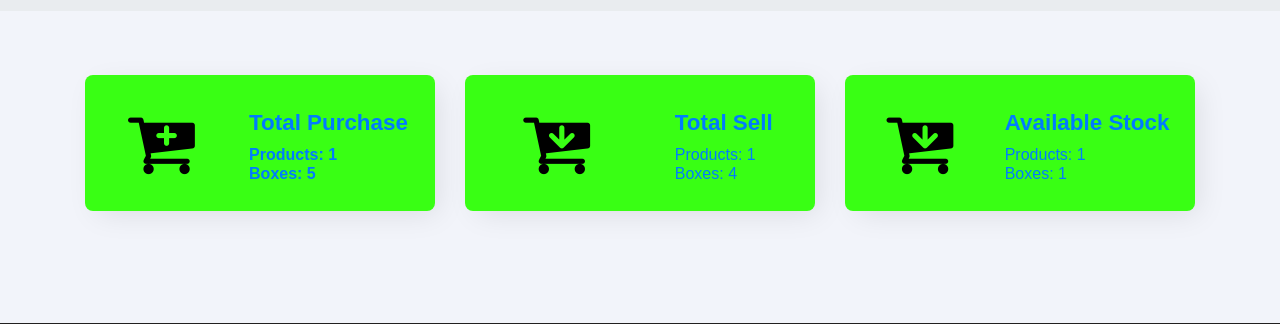
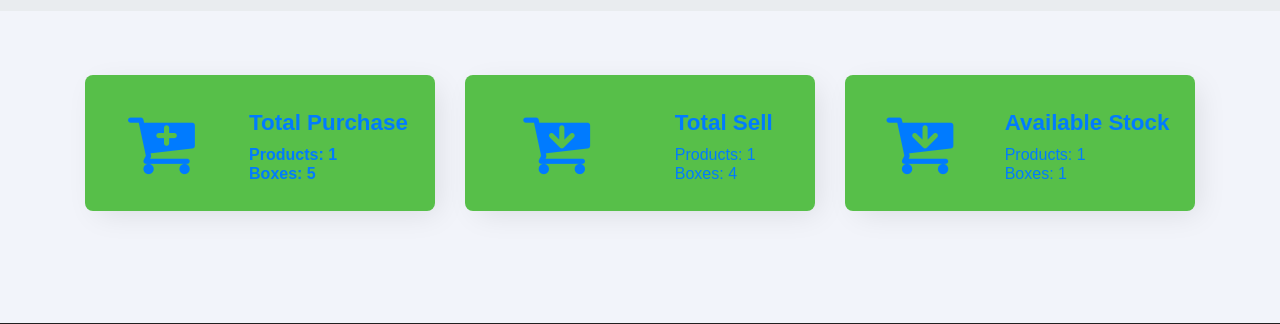
Before and after one commit to sujeetsb/Agro-Fruits-Vegetables-Selling, a Flask app: a page that uses templates/admin/admin_dashboard.html in a window 1280 px wide. Shown: the part 121-445 px from the top of the page. Run offline with Flask 2, Linux system fonts and the light colour scheme; the visitor is signed in with stand-in values (Sample User, id 1); some libraries are stand-ins or nearby versions.

Commit message:
UI changes in colour

```diff
--- a/templates/admin/admin_dashboard.html
+++ b/templates/admin/admin_dashboard.html
@@ -14,7 +14,7 @@ section {
 }
 .wrap {
     display: flex;
-    background-color: #39ff14;
+    background-color: #57BF49;
     padding: 1rem 1rem 1rem 1rem;
     border-radius: 0.5rem;
     box-shadow: 7px 7px 30px -5px rgba(0,0,0,0.1);
@@ -22,7 +22,7 @@ section {
 }
 
 .wrap:hover {
-    color: white;
+    color: black;
 }
 
 .ico-wrap {
@@ -31,7 +31,7 @@ section {
 
 .mbr-iconfont {
     font-size: 4.5rem !important;
-    color: #000000;
+    color: #black;
     margin: 1rem;
     padding-right: 1rem;
 }
```
